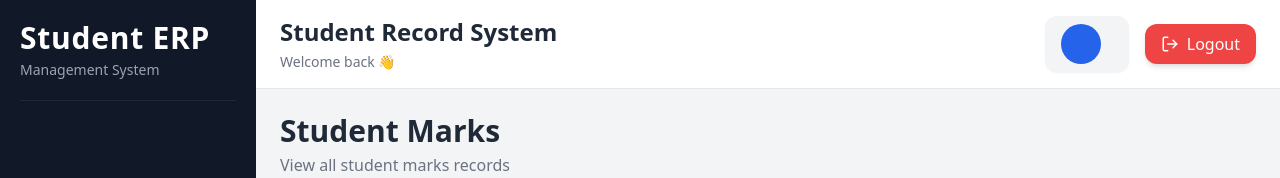
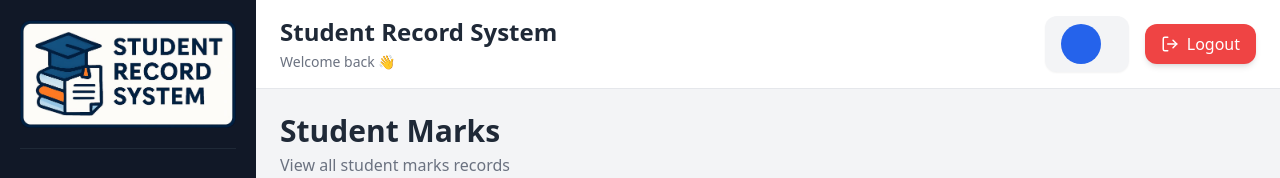
Before and after one commit to nidhi685/student-record-system, a React (Create React App) app in the folder frontend/: page /marks in a window 1280 px wide. Shown: the top 178 px of the page. Built offline with nearby package versions, Linux system fonts and the light colour scheme; no server answers.

Commit message:
add image and set to sidebar

```diff
--- a/frontend/src/components/layout/Sidebar.jsx
+++ b/frontend/src/components/layout/Sidebar.jsx
@@ -47,14 +47,18 @@ const Sidebar = () => {
 
                 {/* Logo */}
                 <div className="mb-8 border-b border-gray-800 pb-5">
-
-                    <h2 className="text-3xl font-bold tracking-wide">
+                    <img
+                        src="/stu_rec_logo.png"
+                        alt="Student Record Logo"
+                        className="h-13 mx-auto"
+                    />
+                    {/* <h2 className="text-3xl font-bold tracking-wide">
                         Student ERP
                     </h2>
 
                     <p className="text-gray-400 text-sm mt-1">
                         Management System
-                    </p>
+                    </p> */}
 
                 </div>
 
```
Also changed, not shown: frontend/public/stu_rec_logo.png (added).
